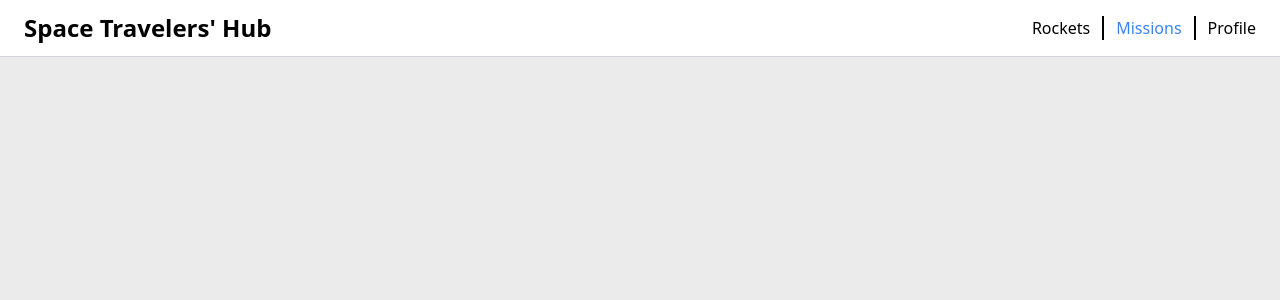
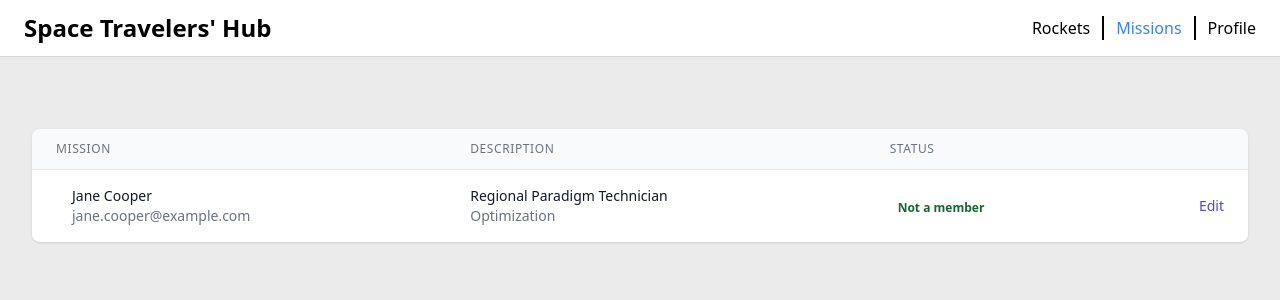
Before and after one commit to ShadyShawkat/React-Group-Project, a React (Create React App) app: page /missions in a window 1280 px wide. Shown: the top 300 px of the page. Built offline with nearby package versions, Linux system fonts and the light colour scheme.

Commit message:
Add Mission component and mission reducer

```diff
--- a/package.json
+++ b/package.json
@@ -46,7 +46,7 @@
   "description": "![](https://img.shields.io/badge/Microverse-blueviolet)",
   "main": "index.js",
   "devDependencies": {
-    "@babel/core": "^7.16.7",
+    "@babel/core": "^7.16.12",
     "@babel/eslint-parser": "^7.16.5",
     "@babel/plugin-syntax-jsx": "^7.16.7",
     "@babel/preset-react": "^7.16.7",
--- a/src/App.js
+++ b/src/App.js
@@ -1,5 +1,6 @@
 import React from 'react';
 import { Routes, Route } from 'react-router-dom';
+import Missions from './components/Missions/Missions';
 
 import NavBar from './components/Navbar/NavBar';
 
@@ -8,6 +9,7 @@ const App = () => (
     <NavBar />
     <Routes>
       <Route path="/" element={<div>Hi</div>} />
+      <Route path="missions" element={<Missions />} />
     </Routes>
   </>
 );
--- /dev/null
+++ b/src/components/Missions/Missions.js
@@ -0,0 +1,10 @@
+import React from 'react';
+import TableMission from './TableMission';
+
+const Missions = () => (
+  <div>
+    <TableMission />
+  </div>
+);
+
+export default Missions;
--- /dev/null
+++ b/src/components/Missions/TableMission.js
@@ -0,0 +1,68 @@
+import React from 'react';
+
+const TableMission = () => {
+  const a = [];
+  console.log(a);
+  return (
+    <div className="p-8 rounded-md w-full">
+      <div className=" flex items-center justify-between pb-6" />
+      <div>
+        <div className="-mx-4 sm:-mx-8 px-4 sm:px-8 py-4 overflow-x-auto">
+          <div className="inline-block min-w-full shadow rounded-lg overflow-hidden">
+            <table className="min-w-full divide-y divide-gray-200">
+              <thead className="bg-gray-50">
+                <tr>
+                  <th scope="col" className="px-6 py-3 text-left text-xs font-medium text-gray-500 uppercase tracking-wider">
+                    Mission
+                  </th>
+                  <th scope="col" className="px-6 py-3 text-left text-xs font-medium text-gray-500 uppercase tracking-wider">
+                    Description
+                  </th>
+                  <th scope="col" className="px-6 py-3 text-left text-xs font-medium text-gray-500 uppercase tracking-wider">
+                    Status
+                  </th>
+                  <th scope="col" className="relative px-6 py-3">
+                    <span className="sr-only">Join</span>
+                  </th>
+                </tr>
+              </thead>
+              <tbody className="bg-white divide-y divide-gray-200">
+                <tr>
+                  <td className="px-6 py-4 whitespace-nowrap">
+                    <div className="flex items-center">
+
+                      <div className="ml-4">
+                        <div className="text-sm font-medium text-gray-900">
+                          Jane Cooper
+                        </div>
+                        <div className="text-sm text-gray-500">
+                          jane.cooper@example.com
+                        </div>
+                      </div>
+                    </div>
+                  </td>
+                  <td className="px-6 py-4 whitespace-nowrap">
+                    <div className="text-sm text-gray-900">Regional Paradigm Technician</div>
+                    <div className="text-sm text-gray-500">Optimization</div>
+                  </td>
+                  <td className="px-6 py-4 whitespace-nowrap">
+                    <span className="px-2 inline-flex text-xs leading-5 font-semibold rounded-full bg-grey text-green-800">
+                      Not a member
+                    </span>
+                  </td>
+                  <td className="px-6 py-4 whitespace-nowrap text-right text-sm font-medium">
+                    <a href="/" className="text-indigo-600 hover:text-indigo-900">Edit</a>
+                  </td>
+                </tr>
+
+              </tbody>
+            </table>
+
+          </div>
+        </div>
+      </div>
+    </div>
+  );
+};
+
+export default TableMission;
```
Also changed, not shown: src/redux/missions/missions.js (added), 1 other file (tests, documents, lock files or other folders).
